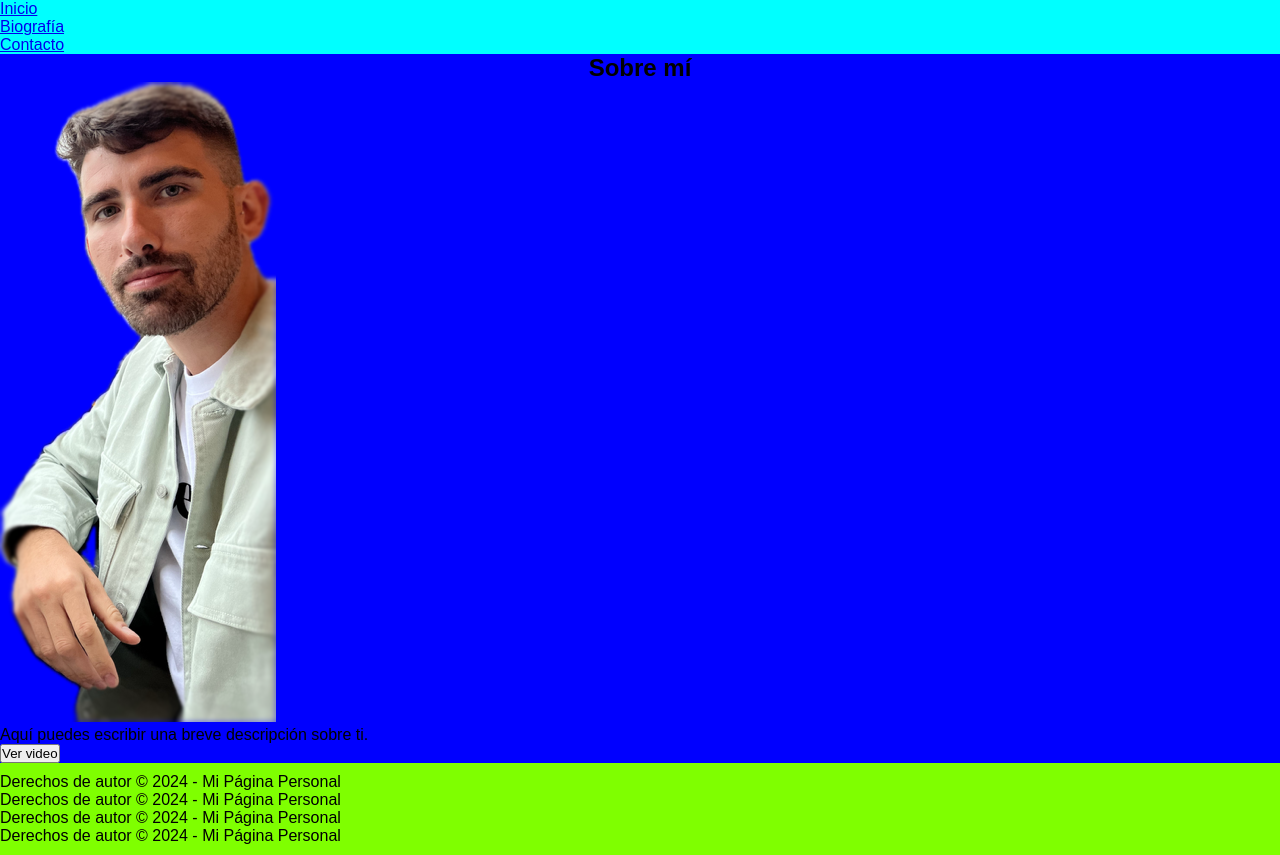
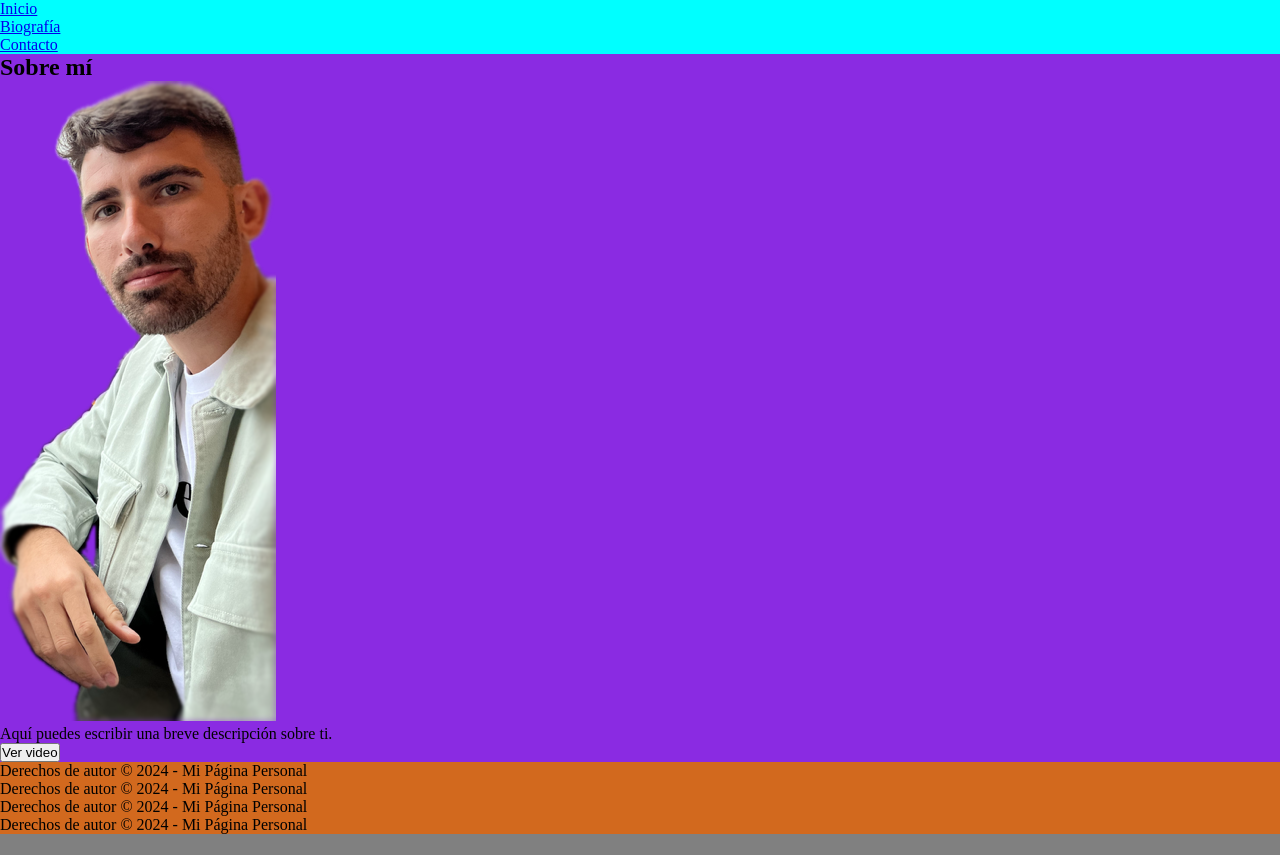
Before and after one commit to saulet1995/web_alex, a plain HTML site: page index.html in a window 1280 px wide. After the commit the page ends 834 px from the top, so only its background shows below. Drawn offline with Linux system fonts and the light colour scheme.

Commit message:
Empezando con nuevo diseño para resolver errores que provocaba el footer

```diff
--- a/styles.css
+++ b/styles.css
@@ -1,8 +1,6 @@
 * {
     margin: 0;
     padding: 0;
-    list-style: none;
-    font-family: Arial, Helvetica, sans-serif;
     box-sizing: border-box;
 }
 
@@ -11,10 +9,10 @@ html {
 }
 
 body {
-    background-color: grey;
+    background-color: gray;
+    height: 100%;
     display: flex;
     flex-direction: column;
-    height: 100%;
 }
 
 header {
@@ -22,16 +20,10 @@ header {
 }
 
 section {
-    background-color: blue;
+    background-color: blueviolet;
     flex-grow: 1;
 }
 
 footer {
-    background-color: chartreuse;
-    padding-top: 10px;
-    padding-bottom: 10px;
+    background-color: chocolate;
 }
-
-h1 {
-    text-align: center;
-}
```
